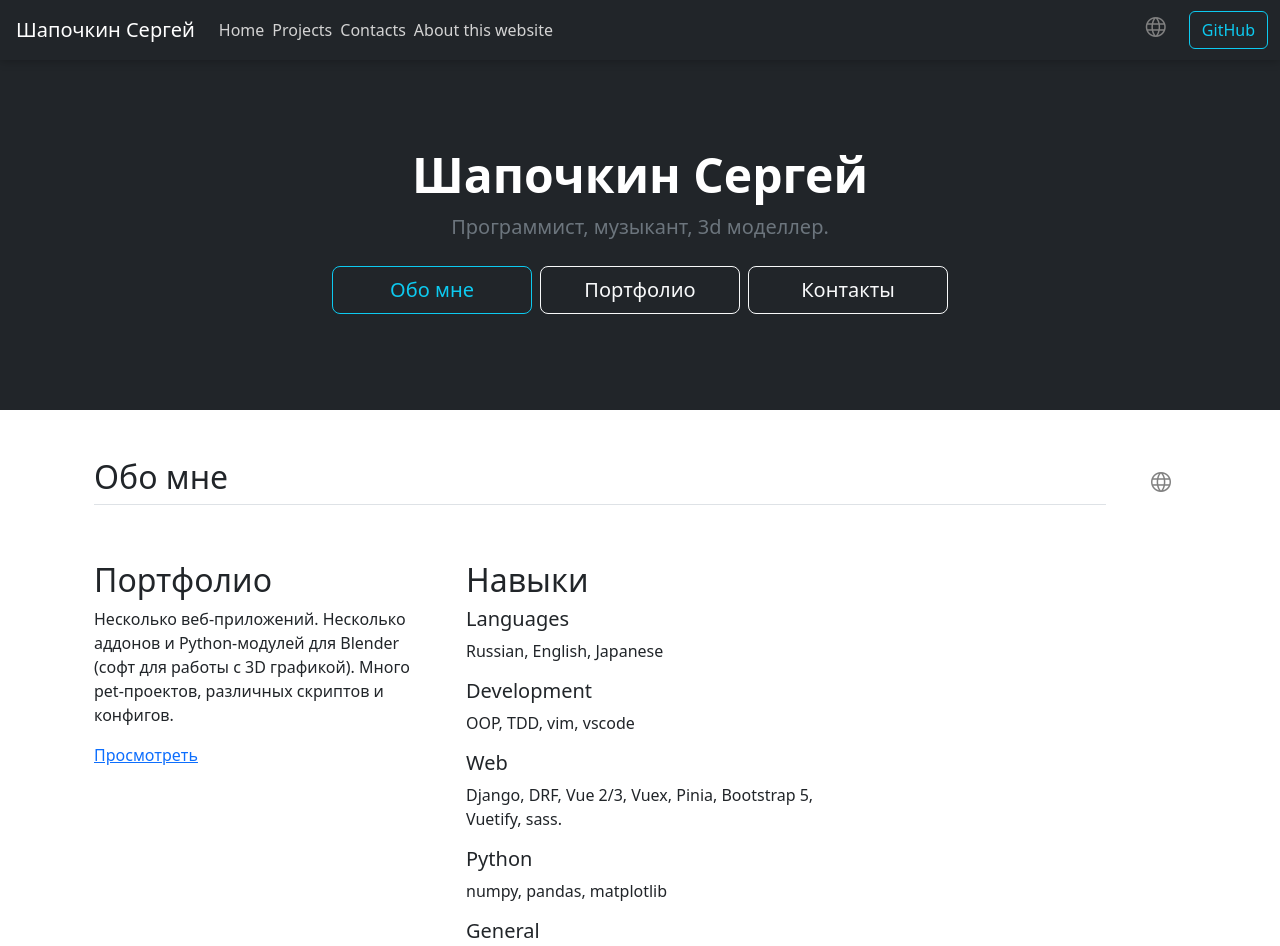
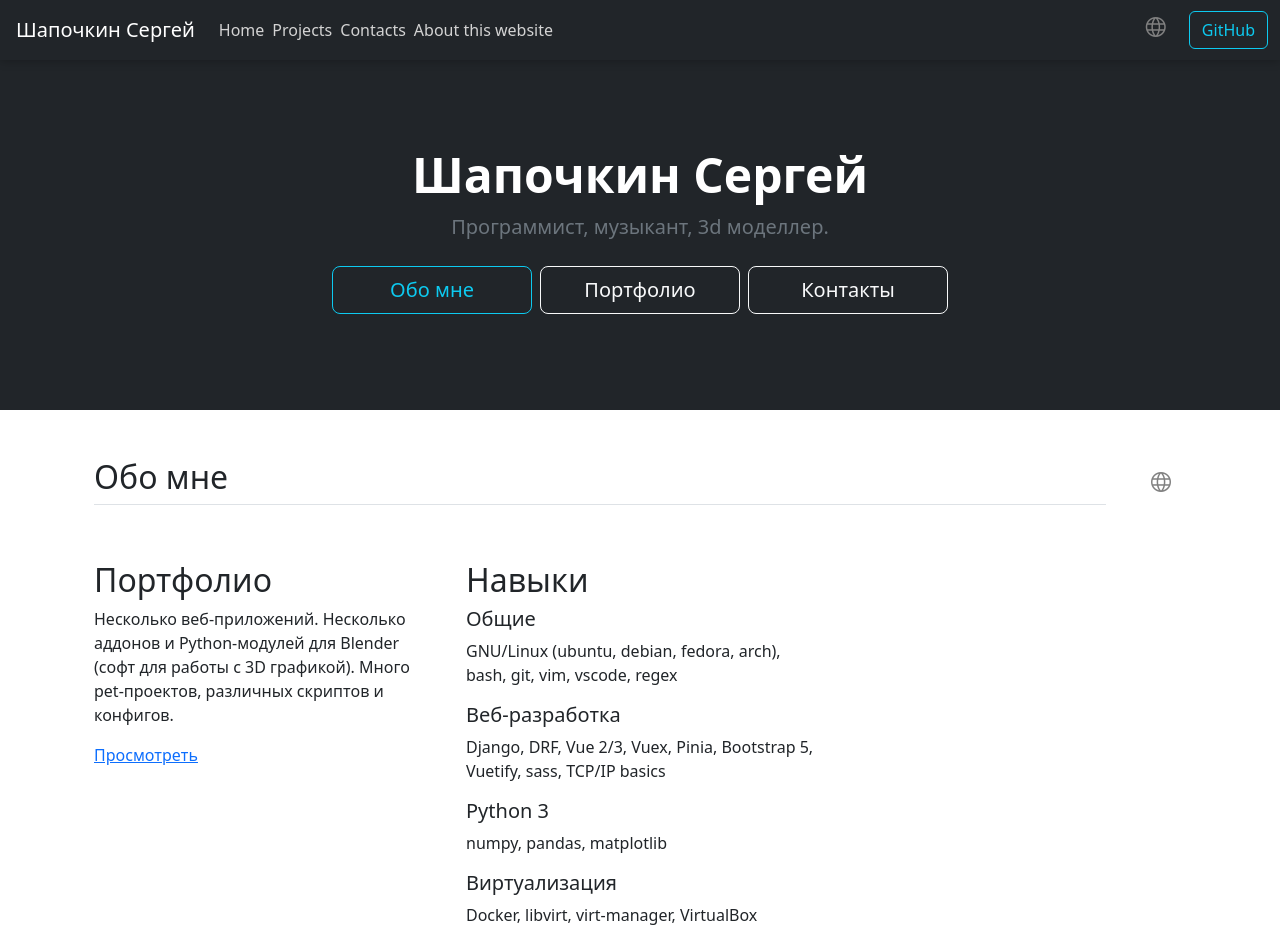
Before and after one commit to 0djentd/portfolio, a Vue app: page /portfolio/ in a window 1280 px wide. Shown: the top 946 px of the page. Built offline with nearby package versions, Linux system fonts and the light colour scheme.

Commit message:
modified:   src/data.ts modified:   src/locales.js deleted:    src/stores/skills.js modified:   src/views/HomeView.vue

```diff
--- a/src/data.ts
+++ b/src/data.ts
@@ -1,20 +1,3 @@
-export const skills = [
-  { name: "Languages", description: "Russian, English, Japanese" },
-  { name: "Development", description: "OOP, TDD, vim, vscode" },
-  { name: "Web", description: "Django, DRF, Vue 2/3, Vuex, Pinia, Bootstrap 5, Vuetify, sass." },
-  { name: "Python", description: "numpy, pandas, matplotlib" },
-  {
-    name: "General",
-    description:
-      "GNU/Linux (ubuntu, debian, fedora, arch), bash, libvirt, virt-manager, VirtualBox, Docker",
-  },
-  {
-    name: "3d",
-    description:
-      "Blender, AutoCAD, Unity3D render pipelines, PBR in general, hard-surface modelling, non-destructive modelling",
-  },
-];
-
 export const projects = [
   {
     name: "EMTK",
--- a/src/locales.js
+++ b/src/locales.js
@@ -36,8 +36,37 @@ export const messages = {
       tags: "Tags",
       project: {
         site_link: "Site",
-        source_code_link: "Source code",
+        source_code_link: "GitHub",
         video_link: "Video",
+      },
+    },
+    skills: {
+      general: {
+        name: "General",
+        content:
+          "GNU/Linux (ubuntu, debian, fedora, arch), bash, git, vim, vscode, regex",
+      },
+      virtualization: {
+        name: "Virtualization",
+        content: "Docker, libvirt, virt-manager, VirtualBox",
+      },
+      web: {
+        name: "Web",
+        content:
+          "Django, DRF, Vue 2/3, Vuex, Pinia, Bootstrap 5, Vuetify, sass, TCP/IP basics",
+      },
+      python: {
+        name: "Python 3",
+        content: "numpy, pandas, matplotlib",
+      },
+      _3d: {
+        name: "3d",
+        content:
+          "Blender, AutoCAD, Unity3D render pipelines, PBR in general, hard-surface modelling, non-destructive modelling",
+      },
+      languages: {
+        name: "Languages",
+        content: "Russian, English, Japanese",
       },
     },
   },
@@ -78,8 +107,28 @@ export const messages = {
       tags: "Тэги",
       project: {
         site_link: "Сайт",
-        source_code_link: "Исходный код",
+        source_code_link: "GitHub",
         video_link: "Видео",
+      },
+    },
+    skills: {
+      general: {
+        name: "Общие",
+      },
+      web: {
+        name: "Веб-разработка",
+      },
+      virtualization: {
+        name: "Виртуализация",
+      },
+      _3d: {
+        name: "3D",
+        content:
+          "Blender, AutoCAD, Unity3D render pipelines, PBR в целом, hard-surface modelling, non-destructive modelling",
+      },
+      languages: {
+        name: "Языки",
+        content: "Русский, английский, японский",
       },
     },
   },
--- a/src/stores/skills.js
+++ /dev/null
@@ -1,12 +0,0 @@
-import { defineStore } from "pinia";
-import { skills } from "../data.ts";
-
-export const useSkillsStore = defineStore({
-  id: "skills",
-  state: () => {
-    return {
-      search_str: "",
-      skills: skills,
-    };
-  },
-});
--- a/src/views/HomeView.vue
+++ b/src/views/HomeView.vue
@@ -1,13 +1,38 @@
 <script lang="ts">
 import { RouterLink } from "vue-router";
-import { useSkillsStore } from "../stores/skills";
 import AppLanguageSwitcher from "../components/AppLanguageSwitcher.vue";
+
 export default {
   components: { RouterLink, AppLanguageSwitcher },
-  data() {
-    return {
-      store: useSkillsStore(),
-    };
+  computed: {
+    skills() {
+      return [
+        {
+          name: this.$t("skills.general.name"),
+          content: this.$t("skills.general.content"),
+        },
+        {
+          name: this.$t("skills.web.name"),
+          content: this.$t("skills.web.content"),
+        },
+        {
+          name: this.$t("skills.python.name"),
+          content: this.$t("skills.python.content"),
+        },
+        {
+          name: this.$t("skills.virtualization.name"),
+          content: this.$t("skills.virtualization.content"),
+        },
+        {
+          name: this.$t("skills._3d.name"),
+          content: this.$t("skills._3d.content"),
+        },
+        {
+          name: this.$t("skills.languages.name"),
+          content: this.$t("skills.languages.content"),
+        },
+      ];
+    },
   },
 };
 </script>
@@ -72,9 +97,9 @@ export default {
           <h2>
             {{ $t("welcome.about.skills.title") }}
           </h2>
-          <div v-for="skill in store.skills" :key="skill.id">
+          <div v-for="skill in skills" :key="skill.id">
             <h5>{{ skill.name }}</h5>
-            <p>{{ skill.description }}</p>
+            <p>{{ skill.content }}</p>
           </div>
         </div>
         <!--         <div class="feature col">
```
